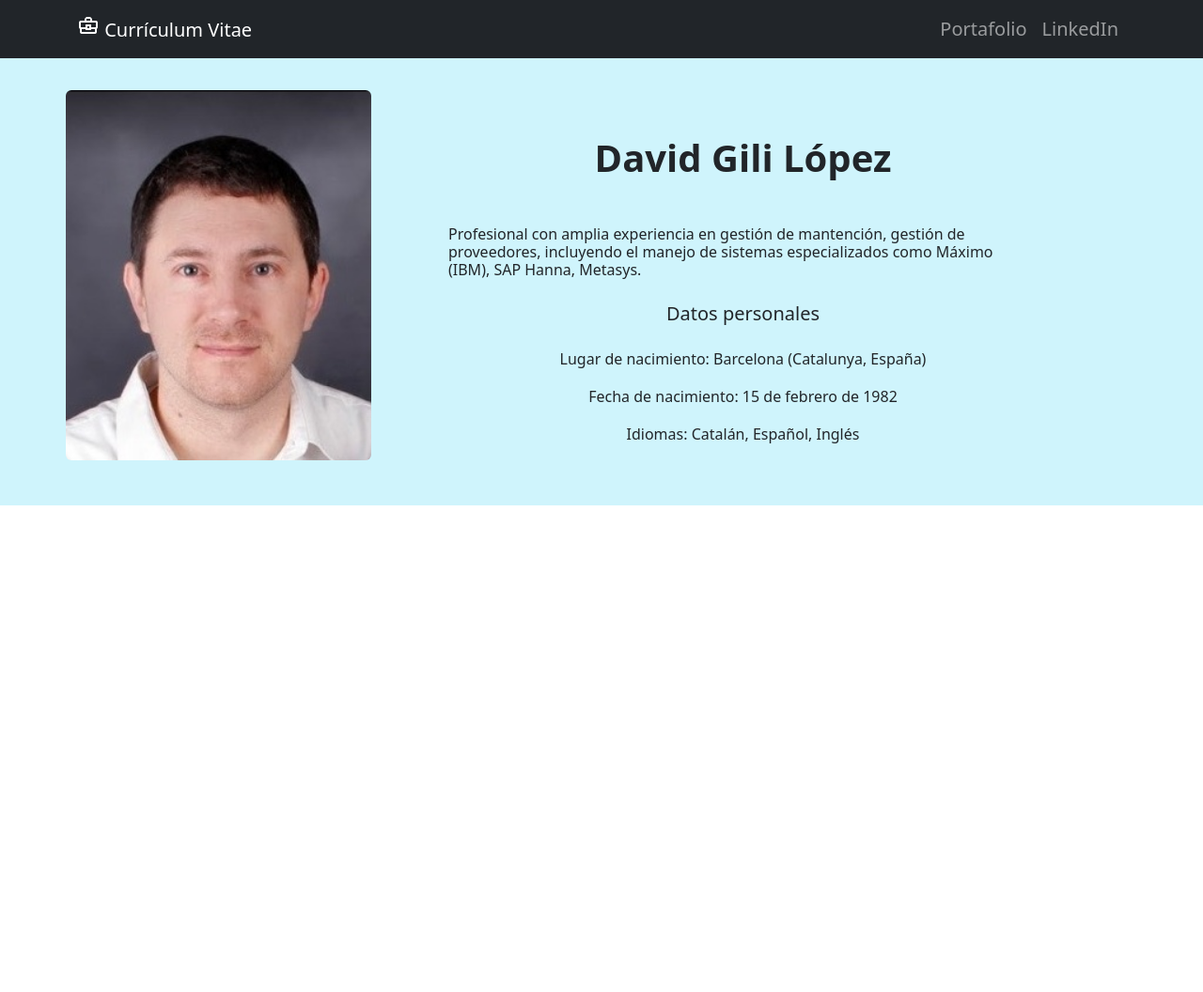
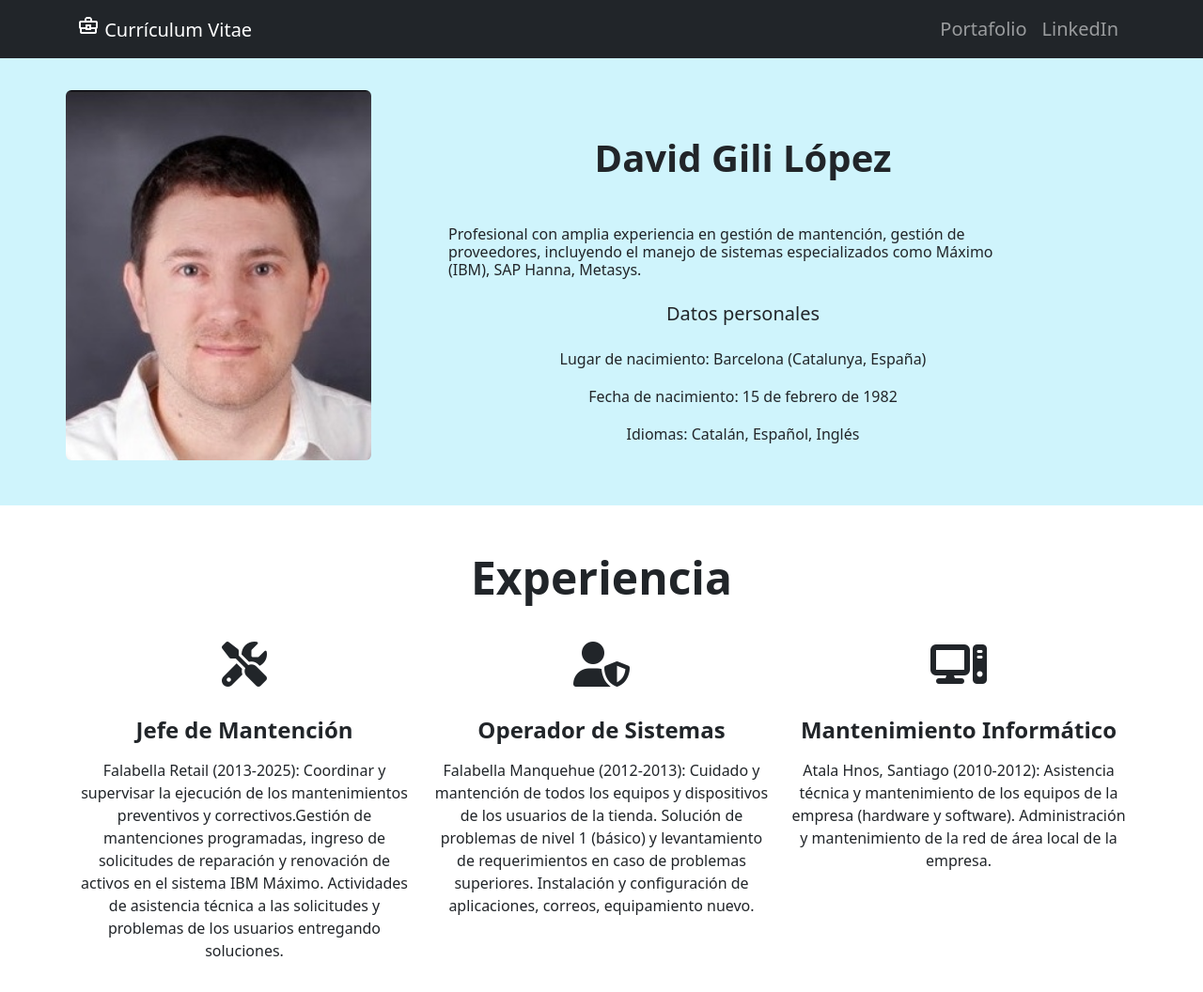
Before and after one commit to dgl82/dgl82.github.io, a plain HTML site: page index.html in a window 1280 px wide. Shown: the whole page at 94% size. Before the commit the page ends 800 px from the top, so only its background shows below. Drawn offline with nearby package versions, Linux system fonts and the light colour scheme.

Commit message:
experiencia agregada

```diff
--- a/index.html
+++ b/index.html
@@ -93,5 +93,44 @@
         </div>
       </div>
     </header>
+
+    <!-- EXPERIENCIA -->
+    <section class="container text-center my-5">
+      <h2 class="display-5 fw-bold my-4">Experiencia</h2>
+
+      <div class="row">
+        <div class="col-12 col-md-4">
+          <i class="fa-solid fa-screwdriver-wrench fa-3x my-3"></i>
+          <h4 class="my-3 fw-bold">Jefe de Mantención</h4>
+          <p class="my-3">
+            Falabella Retail (2013-2025): Coordinar y supervisar la ejecución de
+            los mantenimientos preventivos y correctivos.Gestión de mantenciones
+            programadas, ingreso de solicitudes de reparación y renovación de
+            activos en el sistema IBM Máximo. Actividades de asistencia técnica
+            a las solicitudes y problemas de los usuarios entregando soluciones.
+          </p>
+        </div>
+        <div class="col-12 col-md-4">
+          <i class="fa-solid fa-user-shield fa-3x my-3"></i>
+          <h4 class="my-3 fw-bold">Operador de Sistemas</h4>
+          <p class="my-3">
+            Falabella Manquehue (2012-2013): Cuidado y mantención de todos los
+            equipos y dispositivos de los usuarios de la tienda. Solución de
+            problemas de nivel 1 (básico) y levantamiento de requerimientos en
+            caso de problemas superiores. Instalación y configuración de
+            aplicaciones, correos, equipamiento nuevo.
+          </p>
+        </div>
+        <div class="col-12 col-md-4">
+          <i class="fa-solid fa-computer fa-3x my-3"></i>
+          <h4 class="my-3 fw-bold">Mantenimiento Informático</h4>
+          <p class="my-3">
+            Atala Hnos, Santiago (2010-2012): Asistencia técnica y mantenimiento
+            de los equipos de la empresa (hardware y software). Administración y
+            mantenimiento de la red de área local de la empresa.
+          </p>
+        </div>
+      </div>
+    </section>
   </body>
 </html>
```
